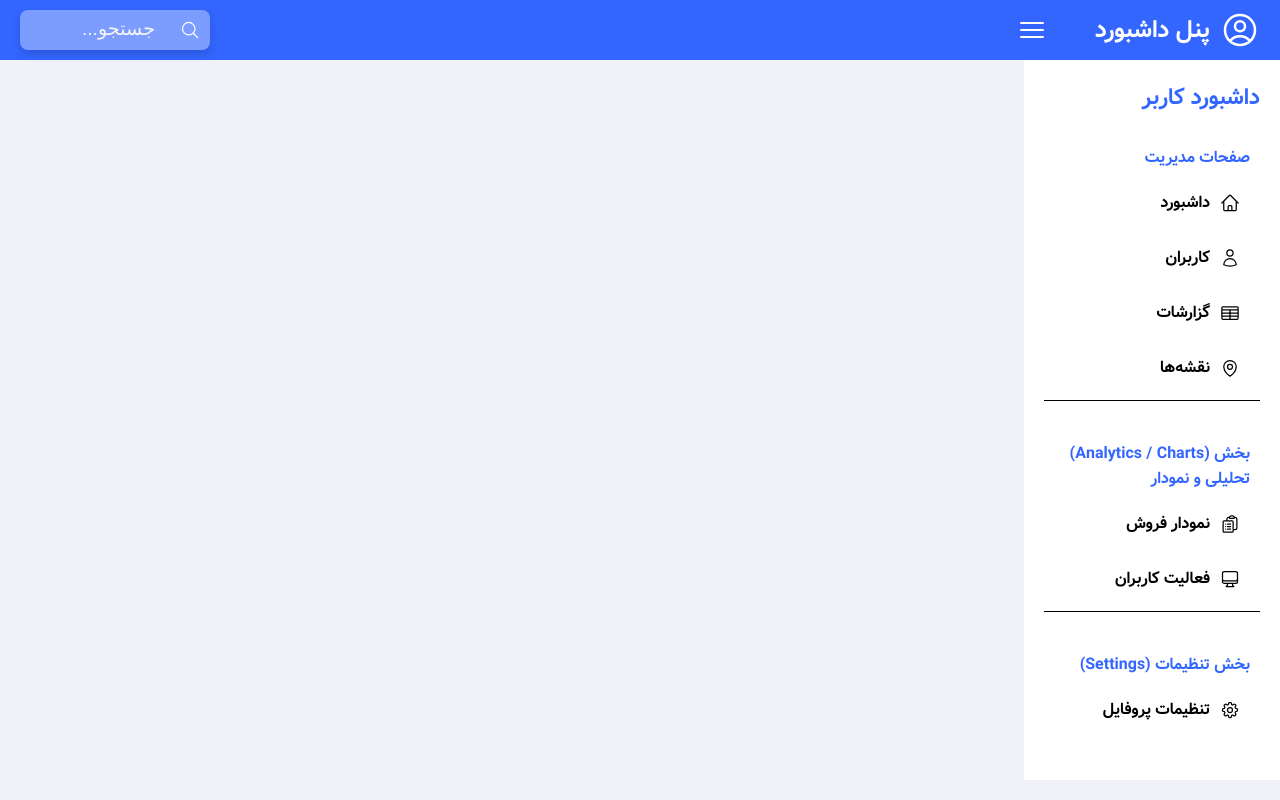
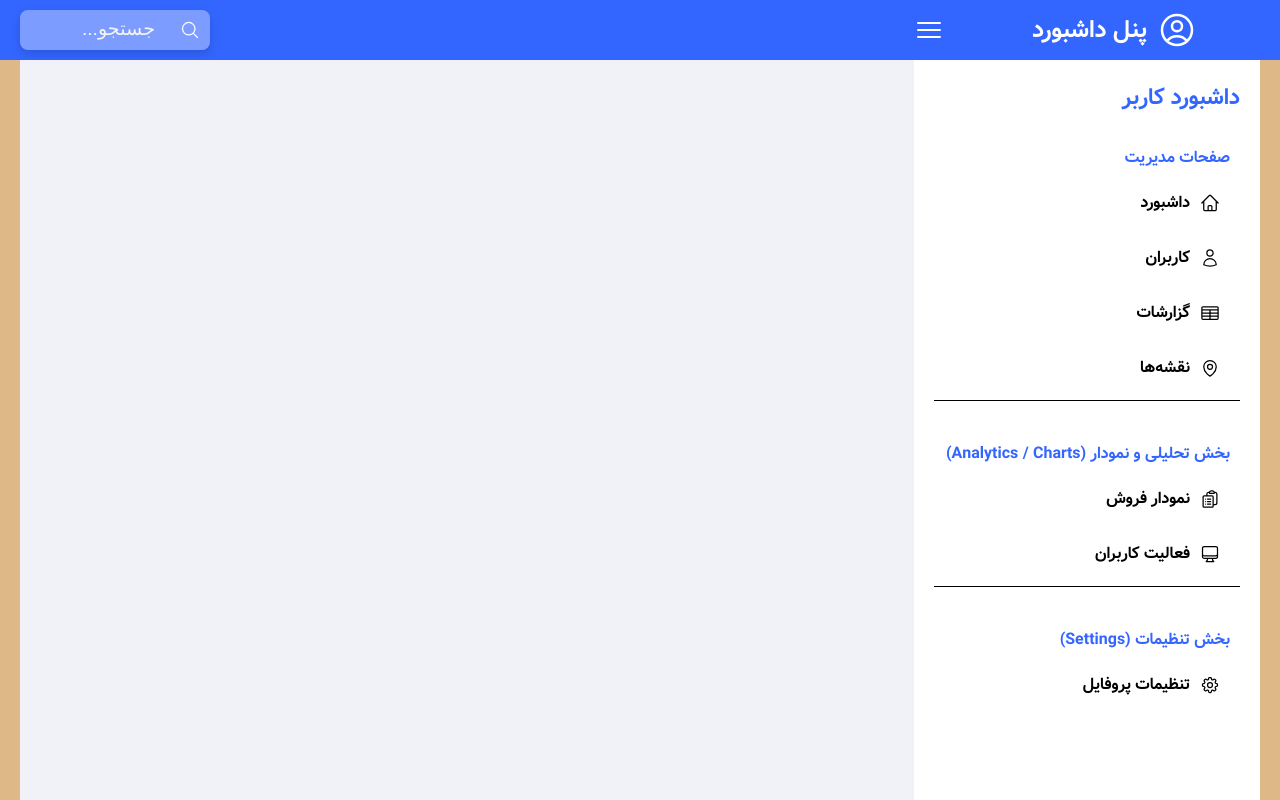
Before and after one commit to mohammadkhani76/Admin-Dashboard, a plain HTML site: page index.html in a window 1280 px wide. Drawn offline with nearby package versions, Linux system fonts and the light colour scheme; files whose address does not match are found by name.

Commit message:
updated files

```diff
--- a/css/style.css
+++ b/css/style.css
@@ -21,12 +21,12 @@ header {
   padding: 10px 20px;
   /* text-align: center; */
   display: grid;
-  grid-template-columns: 2fr 0.5fr;
+  grid-template-columns: 2fr 1fr;
   width: 100%;
 }
 .logo-section {
   display: flex;
-  justify-content: space-between;
+  justify-content: space-evenly;
   align-items: center;
   gap: 20px;
 }
@@ -126,25 +126,27 @@ form {
 .layout {
   display: flex;
   width: 100%;
-  /* background-color: burlywood; */
-  /* padding: 0px 20px; */
+  background-color: burlywood;
+  padding: 0px 20px;
   height: 100vh;
   justify-content: flex-end;
+  overflow-x: hidden;
+  position: relative;
 }
 
 /* سایدبار */
 .sidebar {
   background: white;
   padding: 20px;
-  position: fixed;
-  height: 100vh;
-  width: 20%;
+  position: absolute;
+  height: 100%;
+  width: 27%;
   display: flex;
   flex-direction: column;
   align-items: center;
   gap: 20px;
-  overflow: auto;
-  max-height: 90%;
+  overflow-y: auto;
+  box-sizing: border-box;
   transition: all 0.3s ease-in-out;
   opacity: 1;
   transform: translateX(0);
```
